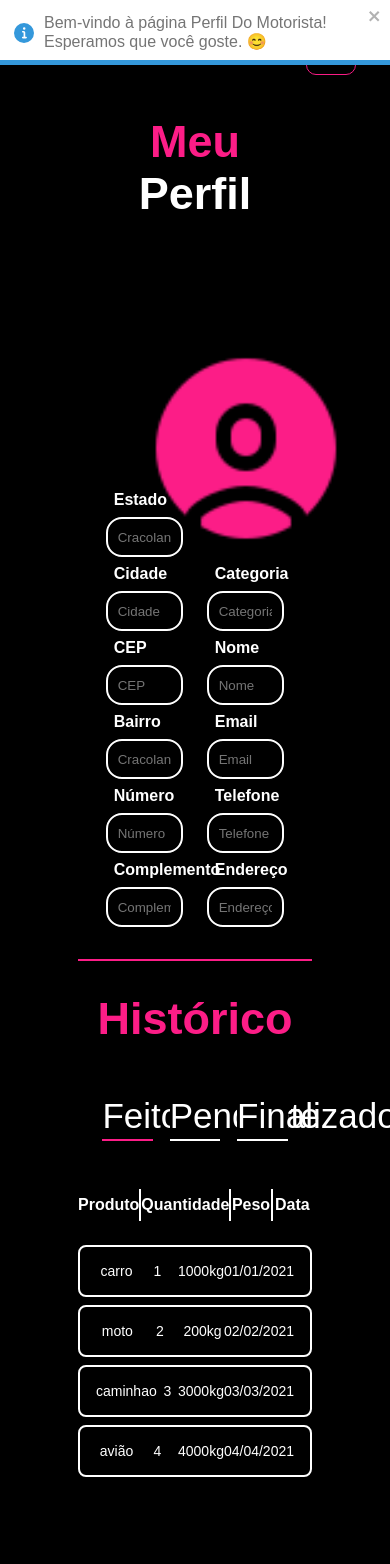
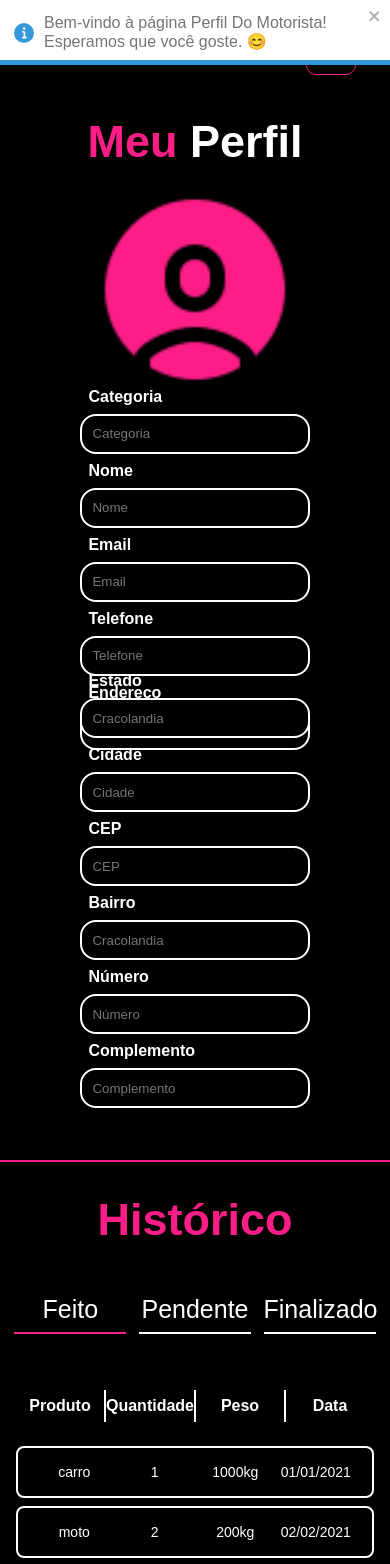
Before and after one commit to jonatasperaza/FrontEnd, a Vue app: page /driver/profile in a window 390 px wide. Shown: the top 1564 px of the page. Built offline with nearby package versions, Linux system fonts and the light colour scheme; some icons are missing; a web font is replaced by a local one.

Commit message:
Making perfil screen responsiveness

```diff
--- a/src/components/driver/DoneOrders.vue
+++ b/src/components/driver/DoneOrders.vue
@@ -53,4 +53,19 @@ const testOrders = [
 </template>
 <style scoped lang="scss">
 @use '../../assets/OrderTable';
+@media screen and (max-width: 1150px) {
+.container {
+  padding: 1rem;
+  width: 100%;
+  display: flex;
+
+  .heardTable {
+    width: 80%;
+  }
+  .TableScroll {
+    width: 80%;
+  }
+}
+
+}
 </style>
--- a/src/components/driver/FinishedOrders.vue
+++ b/src/components/driver/FinishedOrders.vue
@@ -53,4 +53,19 @@ const testOrders = [
 </template>
 <style scoped lang="scss">
 @use '../../assets/OrderTable';
+@media screen and (max-width: 1150px) {
+.container {
+  padding: 1rem;
+  width: 100%;
+  display: flex;
+
+  .heardTable {
+    width: 80%;
+  }
+  .TableScroll {
+    width: 80%;
+  }
+}
+
+}
 </style>
--- a/src/components/driver/PendingOrders.vue
+++ b/src/components/driver/PendingOrders.vue
@@ -53,4 +53,19 @@ const testOrders = [
 </template>
 <style scoped lang="scss">
 @use '../../assets/OrderTable';
+@media screen and (max-width: 1150px) {
+.container {
+  padding: 1rem;
+  width: 100%;
+  display: flex;
+
+  .heardTable {
+    width: 80%;
+  }
+  .TableScroll {
+    width: 80%;
+  }
+}
+
+}
 </style>
--- a/src/components/driver/ProfileComp.vue
+++ b/src/components/driver/ProfileComp.vue
@@ -28,7 +28,7 @@ section {
   min-height: 100vh;
   background-color: main.$standard-black;
   .container {
-    width: 60%;
+    width: 100%;
     margin: auto;
 
     .pinkLine {
@@ -66,4 +66,41 @@ section {
     }
   }
 }
+
+@media screen and (max-width: 1150px) {
+
+
+  section {
+
+  .container {
+
+
+    .pinkLine {
+
+    }
+  }
+  h1 {
+
+  }
+  h2 {
+
+  }
+  .rowInputs {
+    flex-direction: column-reverse;
+    width: 100%;
+    .left {
+      width: 80%;
+      height: 55vh;
+      justify-content: flex-start;
+    }
+    .right {
+      width: 80%;
+      height: 55vh;
+      display: flex;
+      justify-content: space-between;
+
+    }
+  }
+}
+}
 </style>
--- a/src/components/driver/RightProfileInputs.vue
+++ b/src/components/driver/RightProfileInputs.vue
@@ -28,8 +28,8 @@
   margin: 3rem auto;
 }
 form {
+  display: flex;
   width: 80%;
-  display: flex;
   flex-direction: column;
   justify-content: center;
   label {
@@ -48,4 +48,5 @@ form {
     background-color: main.$standard-black;
   }
 }
+
 </style>
--- a/src/components/driver/TypeOrderComp.vue
+++ b/src/components/driver/TypeOrderComp.vue
@@ -61,4 +61,21 @@ function selectType(type) {
     border-bottom: 2px solid main.$standard-pink;
   }
 }
+
+@media screen and (max-width: 1150px) {
+  .row {
+  display: flex;
+  justify-content: space-around;
+  align-items: center;
+  padding: 0.5rem;
+  button {
+    width: 30%;
+    height: 3rem;
+    font-size: 25px;
+  }
+  .selectedPink {
+    border-bottom: 2px solid main.$standard-pink;
+  }
+}
+}
 </style>
```
